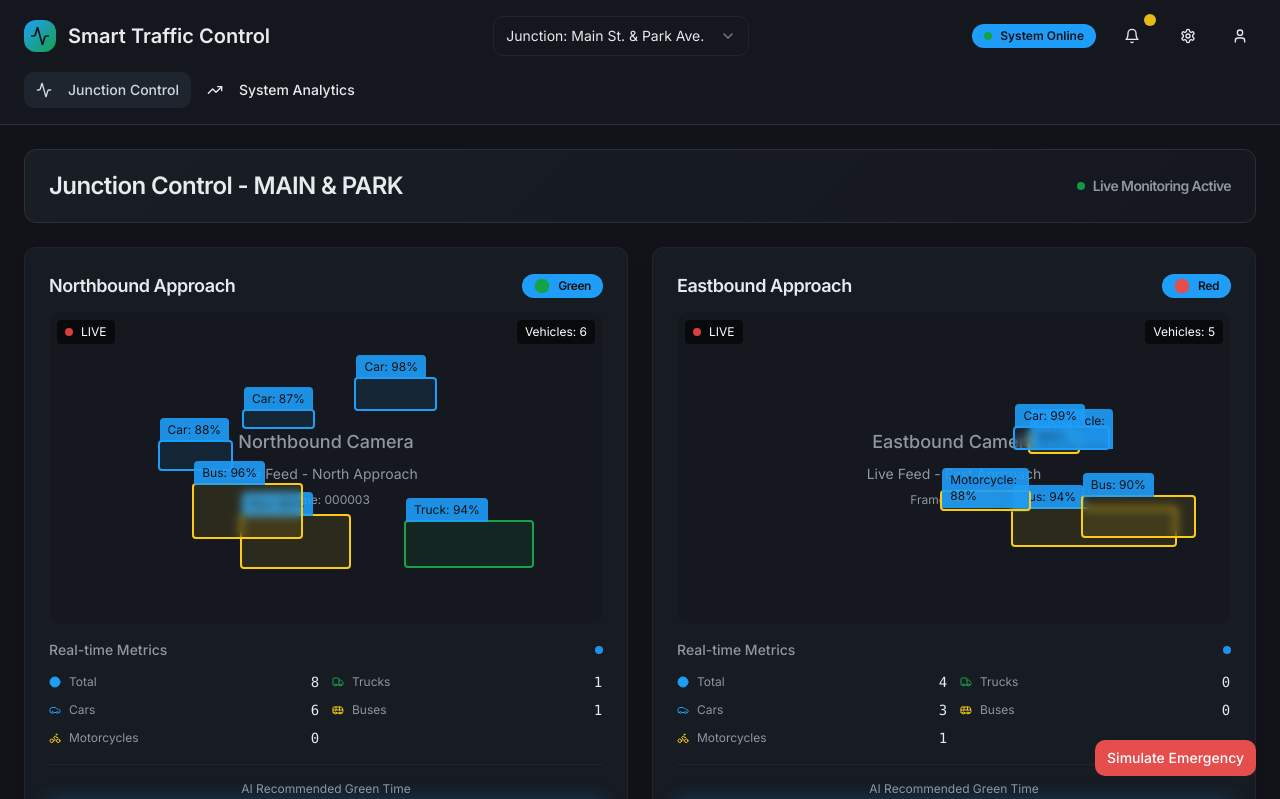
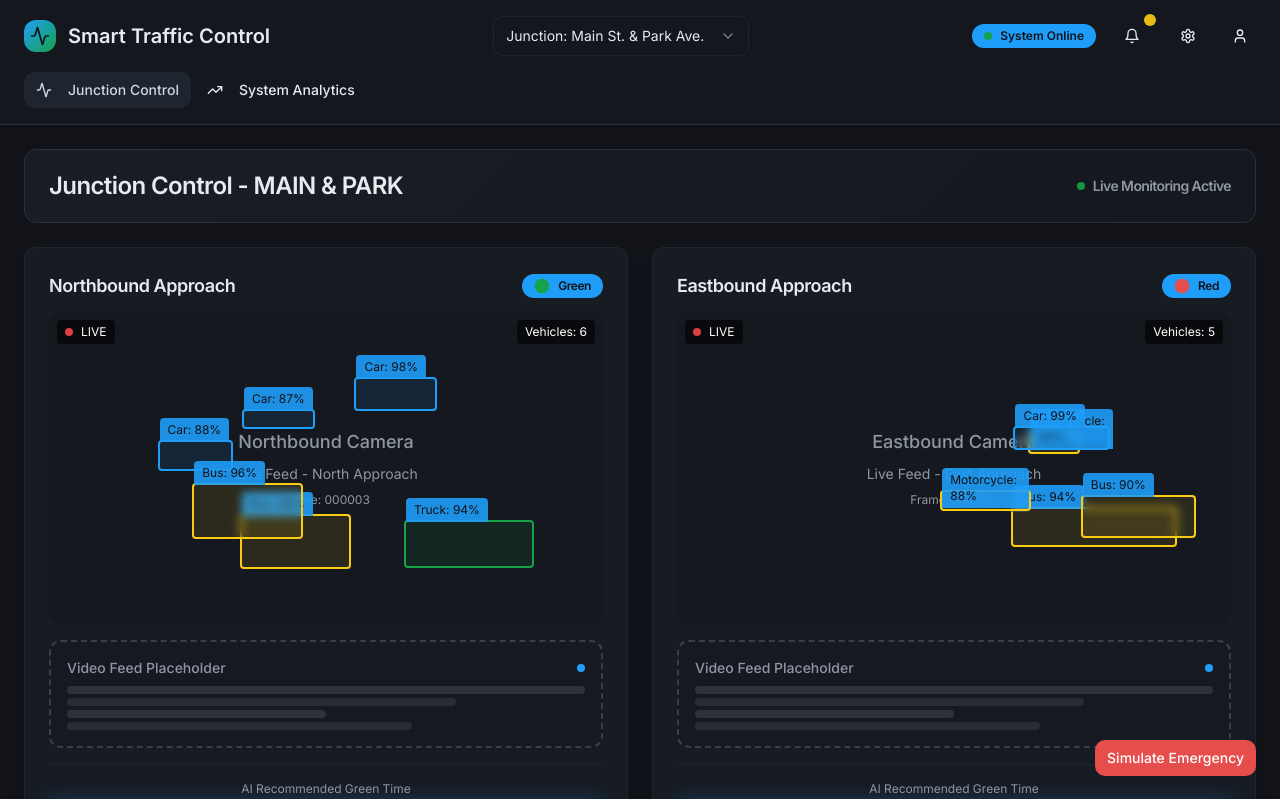
Before and after one commit to amansatya/traffic-management-system, a React (Vite) app: page / in a window 1280 px wide. Shown: the top 799 px of the page. Built offline with nearby package versions, Linux system fonts and the light colour scheme; the HTML template or start-up script is replaced by a standard one.

Commit message:
Refactor Approach Lane Component

```diff
--- a/src/components/ApproachLane.tsx
+++ b/src/components/ApproachLane.tsx
@@ -84,57 +84,17 @@ const ApproachLane = ({
           />
         </div>
 
-        {/* Vehicle Count Data */}
-        <div className="space-y-3">
+        {/* Video Placeholder */}
+        <div className="space-y-2 p-4 bg-muted/20 rounded-lg border-2 border-dashed border-muted-foreground/30">
           <div className="flex items-center justify-between">
-            <h4 className="text-sm font-medium text-muted-foreground">Real-time Metrics</h4>
-            <div className="h-2 w-2 rounded-full bg-primary animate-pulse" />
+            <h4 className="text-sm font-medium text-muted-foreground">Video Feed Placeholder</h4>
+            <div className="h-2 w-2 rounded-full bg-primary" />
           </div>
-
-          <div className="grid grid-cols-2 gap-3">
-            <div className="space-y-2">
-              <div className="flex items-center justify-between">
-                <div className="flex items-center space-x-2">
-                  <Circle className="h-3 w-3 fill-current text-primary" />
-                  <span className="text-xs text-muted-foreground">Total</span>
-                </div>
-                <span className="font-mono-data text-sm text-foreground">{vehicles.total}</span>
-              </div>
-
-              <div className="flex items-center justify-between">
-                <div className="flex items-center space-x-2">
-                  <Car className="h-3 w-3 text-chart-primary" />
-                  <span className="text-xs text-muted-foreground">Cars</span>
-                </div>
-                <span className="font-mono-data text-sm text-foreground">{vehicles.cars}</span>
-              </div>
-
-              <div className="flex items-center justify-between">
-                <div className="flex items-center space-x-2">
-                  <Bike className="h-3 w-3 text-chart-tertiary" />
-                  <span className="text-xs text-muted-foreground">Motorcycles</span>
-                </div>
-                <span className="font-mono-data text-sm text-foreground">{vehicles.motorcycles}</span>
-              </div>
-            </div>
-
-            <div className="space-y-2">
-              <div className="flex items-center justify-between">
-                <div className="flex items-center space-x-2">
-                  <Truck className="h-3 w-3 text-chart-secondary" />
-                  <span className="text-xs text-muted-foreground">Trucks</span>
-                </div>
-                <span className="font-mono-data text-sm text-foreground">{vehicles.trucks}</span>
-              </div>
-
-              <div className="flex items-center justify-between">
-                <div className="flex items-center space-x-2">
-                  <Bus className="h-3 w-3 text-status-warning" />
-                  <span className="text-xs text-muted-foreground">Buses</span>
-                </div>
-                <span className="font-mono-data text-sm text-foreground">{vehicles.buses}</span>
-              </div>
-            </div>
+          <div className="space-y-1">
+            <div className="h-2 bg-muted-foreground/20 rounded-full"></div>
+            <div className="h-2 bg-muted-foreground/15 rounded-full w-3/4"></div>
+            <div className="h-2 bg-muted-foreground/20 rounded-full w-1/2"></div>
+            <div className="h-2 bg-muted-foreground/15 rounded-full w-2/3"></div>
           </div>
         </div>
 
```
